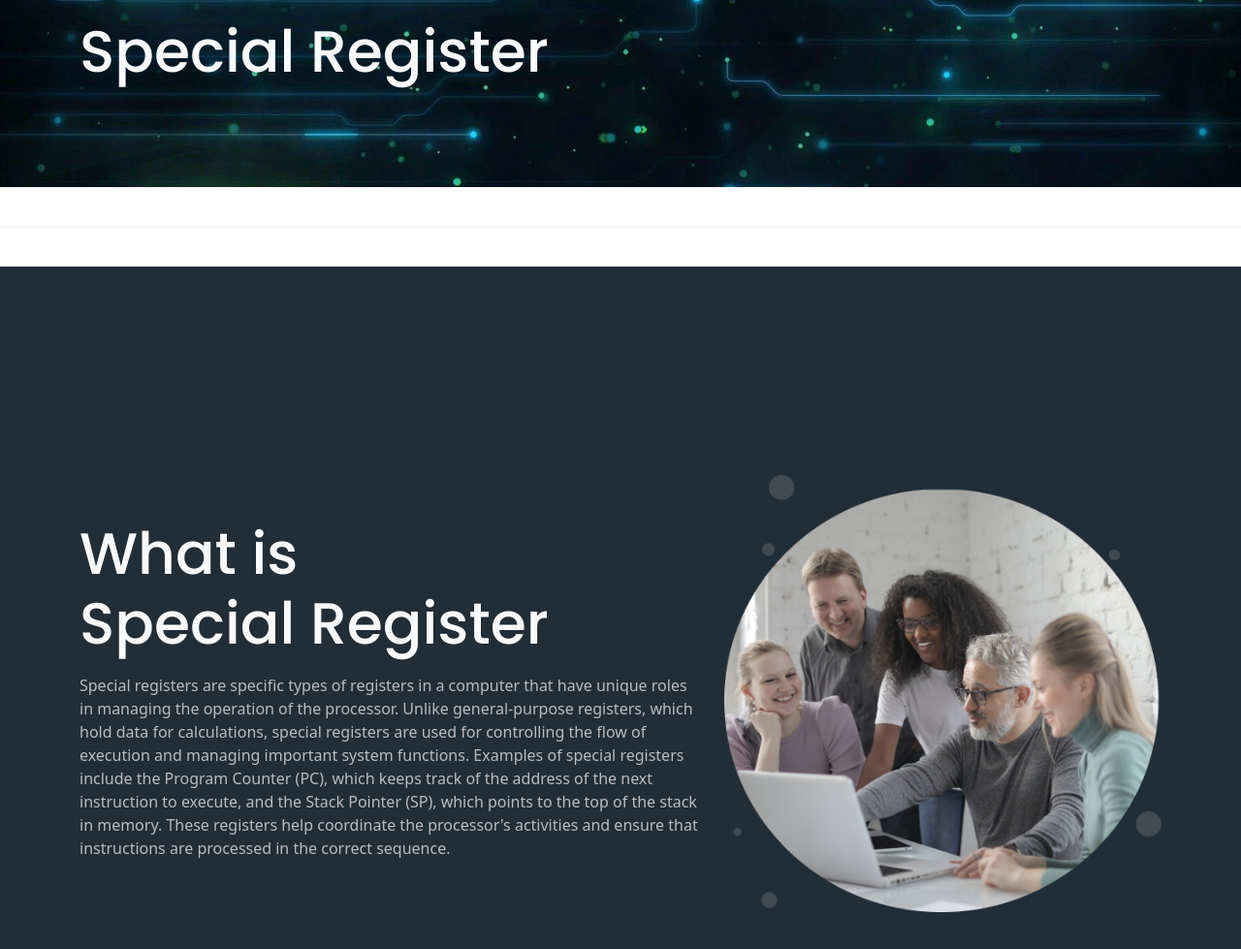
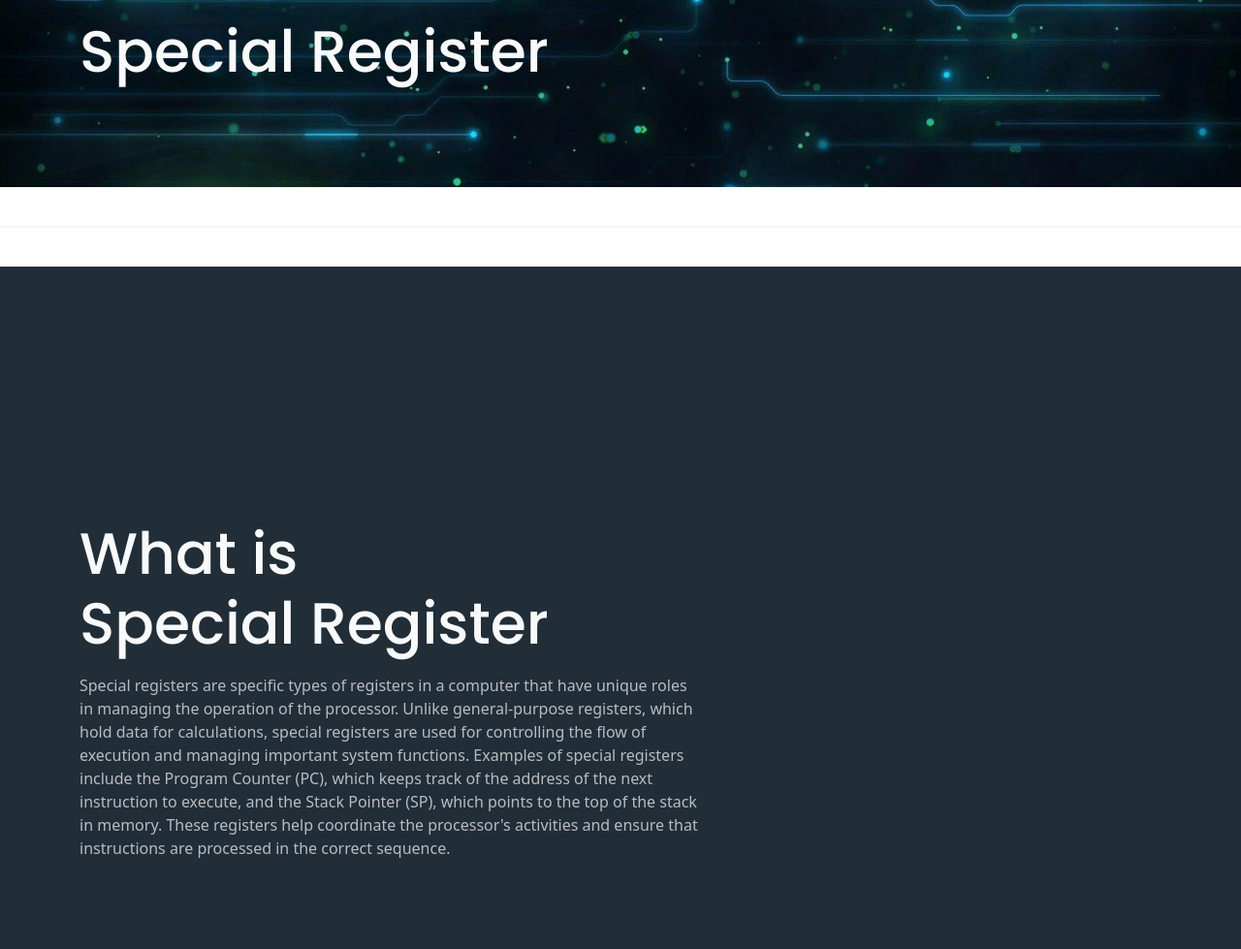
Before and after one commit to Rashmikhot/COA_Portpolio.github.io, a plain HTML site: page spcl-register.html in a window 1280 px wide. Shown: the part 79-1058 px from the top of the page at 97% size. Drawn offline with Linux system fonts and the light colour scheme.

Commit message:
Update spcl-register.html

```diff
--- a/spcl-register.html
+++ b/spcl-register.html
@@ -100,9 +100,6 @@
                 <h1>What is <br> Special Register</h1>
                 <p class="py-2 para-light">Special registers are specific types of registers in a computer that have unique roles in managing the operation of the processor. Unlike general-purpose registers, which hold data for calculations, special registers are used for controlling the flow of execution and managing important system functions. Examples of special registers include the Program Counter (PC), which keeps track of the address of the next instruction to execute, and the Stack Pointer (SP), which points to the top of the stack in memory. These registers help coordinate the processor's activities and ensure that instructions are processed in the correct sequence.</p>
             </div>
-            <div class="col-lg-5 text-center py-4 py-sm-0" data-aos="fade-down">
-                <img class="img-fluid" src="./assets/images/about.jpg" alt="about">
-            </div>
         </div> <!-- end of row -->
     </div> <!-- end of container -->
 </section> <!-- end of course introduction -->
```
